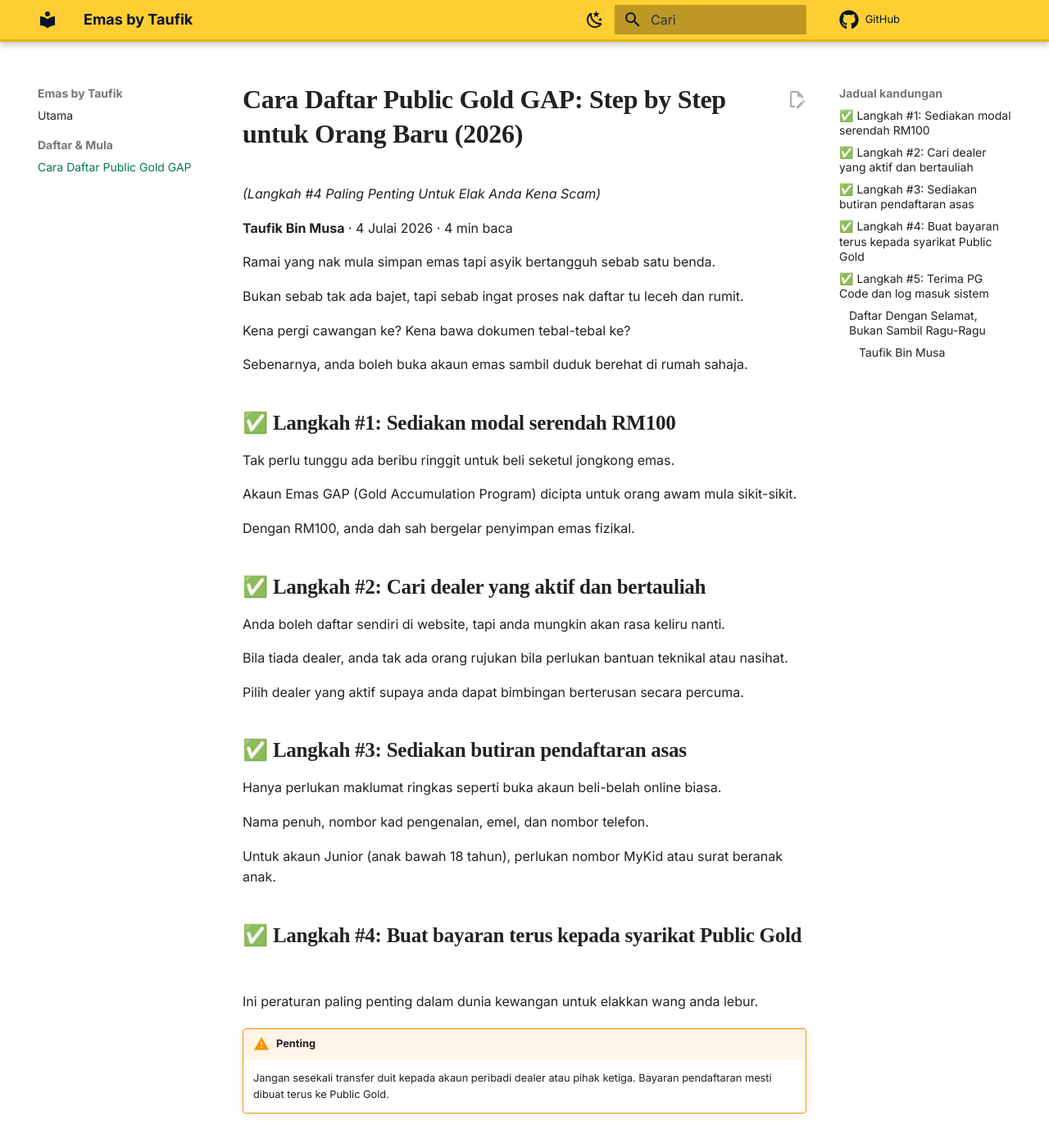
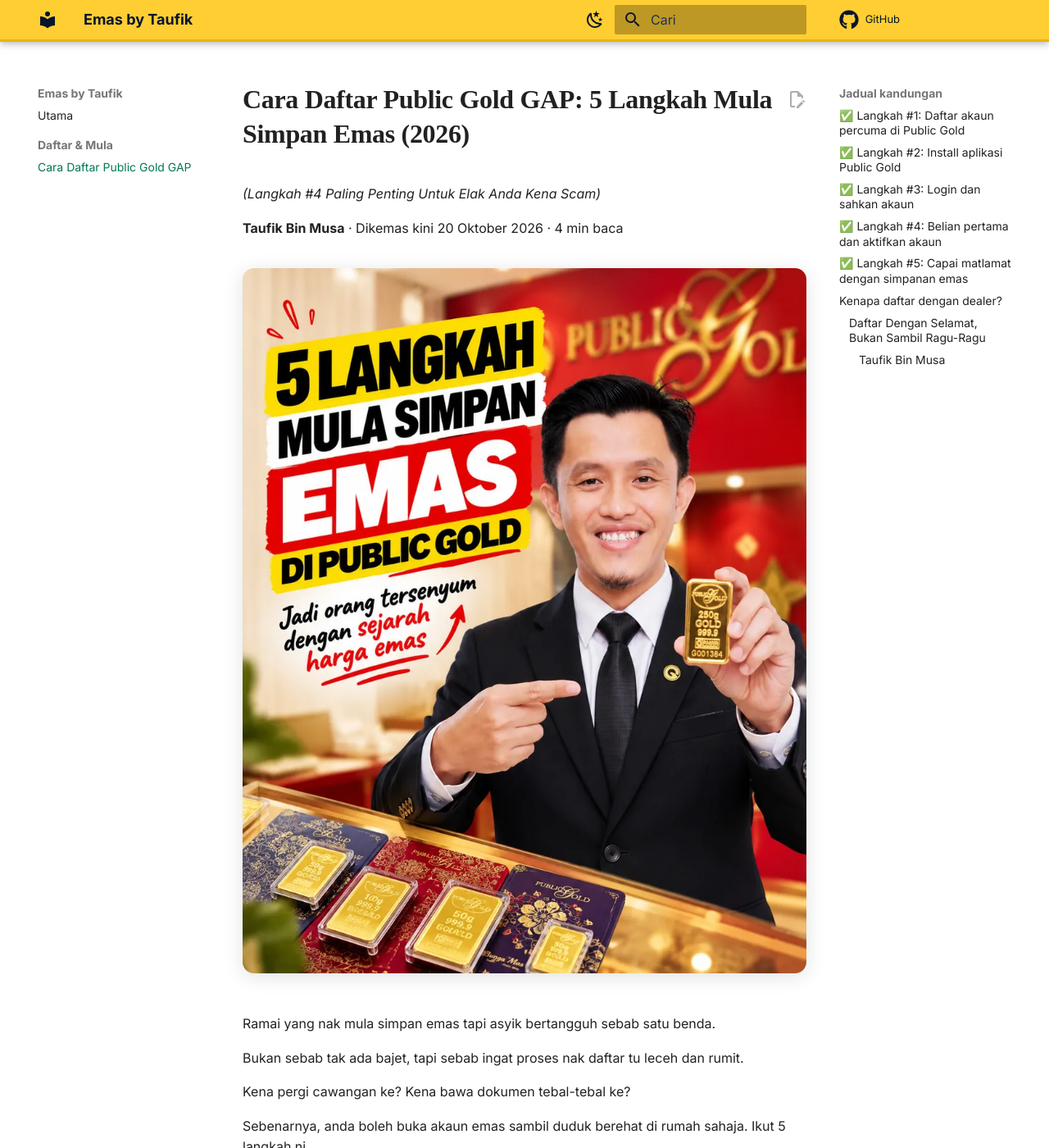
Before and after one commit to taufikmusa/emas, an MkDocs documentation site: the page built from docs/artikel/cara-daftar-public-gold-gap-2026.md, in a window 1280 px wide and 1400 px high. Shown: the whole window at 82% size. Built offline with MkDocs 1.6.1 and Material for MkDocs 9.7.7, drawn with Linux system fonts in a browser that asks for light colours; comment, search, counter and statistics services are not loaded; some of the changed text lies outside the part shown.

Commit message:
Rework first article around the 5-step images, add OG tags and gold bar favicon (#1)
Claude-Session: https://claude.ai/code/session_01Kg5rzoNKh8hvmsKW8L46De

Co-authored-by: Claude <noreply@anthropic.com>

```diff
--- a/docs/artikel/cara-daftar-public-gold-gap-2026.md
+++ b/docs/artikel/cara-daftar-public-gold-gap-2026.md
@@ -1,17 +1,16 @@
 ---
-title: "Cara Daftar Public Gold GAP: Step by Step untuk Orang Baru (2026)"
-description: Nak mula simpan emas tapi ingat proses daftar leceh? Ini cara daftar Public Gold GAP step by step untuk orang baru, 100% online dan selamat.
+title: "Cara Daftar Public Gold GAP: 5 Langkah Mula Simpan Emas (2026)"
+description: Nak mula simpan emas tapi ingat proses daftar leceh? Ini 5 langkah daftar dan beli emas pertama di Public Gold, 100% online dan selamat.
+image: assets/og.jpg
 ---
 
-# Cara Daftar Public Gold GAP: Step by Step untuk Orang Baru (2026)
+# Cara Daftar Public Gold GAP: 5 Langkah Mula Simpan Emas (2026)
 
 *(Langkah #4 Paling Penting Untuk Elak Anda Kena Scam)*
 
-**Taufik Bin Musa** · 4 Julai 2026 · 4 min baca
+**Taufik Bin Musa** · Dikemas kini 20 Oktober 2026 · 4 min baca
 
-<!-- Gambar utama: letak fail dalam docs/assets/ lepas tu aktifkan baris bawah
-![Cara daftar Public Gold GAP](../assets/cara-daftar-public-gold-gap-2026.webp)
--->
+![5 langkah mula simpan emas di Public Gold](../assets/5-langkah-cover.webp){ .step-img width="900" height="1125" }
 
 Ramai yang nak mula simpan emas tapi asyik bertangguh sebab satu benda.
 
@@ -19,50 +18,66 @@ Bukan sebab tak ada bajet, tapi sebab ingat proses nak daftar tu leceh dan rumit
 
 Kena pergi cawangan ke? Kena bawa dokumen tebal-tebal ke?
 
-Sebenarnya, anda boleh buka akaun emas sambil duduk berehat di rumah sahaja.
+Sebenarnya, anda boleh buka akaun emas sambil duduk berehat di rumah sahaja. Ikut 5 langkah ni.
 
-## ✅ Langkah #1: Sediakan modal serendah RM100
+## ✅ Langkah #1: Daftar akaun percuma di Public Gold
 
-Tak perlu tunggu ada beribu ringgit untuk beli seketul jongkong emas.
+Akaun Emas GAP (Gold Accumulation Program) dicipta untuk orang awam mula sikit-sikit. Pendaftaran akaun percuma.
 
-Akaun Emas GAP (Gold Accumulation Program) dicipta untuk orang awam mula sikit-sikit.
+Anda hanya perlukan maklumat ringkas seperti buka akaun beli-belah online biasa: nama penuh, nombor kad pengenalan, emel, dan nombor telefon. Untuk akaun Junior (anak bawah 18 tahun), perlukan nombor MyKid atau surat beranak anak.
+
+Semasa mendaftar, pastikan **PGCode Introducer** diisi dengan **PG00359605 (Taufik)**. Dengan itu, anda ada orang rujukan untuk bantuan teknikal dan nasihat, percuma.
+
+![Langkah 1: daftar akaun percuma di Public Gold](../assets/langkah-1-daftar.webp){ .step-img width="900" height="1125" loading="lazy" }
+
+[Daftar Akaun Percuma →](https://publicgold.com.my/index.php?route=account/register&intro_pgcode=PG00359605&is_dealer=1){ .md-button .md-button--primary target="_blank" }
+
+## ✅ Langkah #2: Install aplikasi Public Gold
+
+Download aplikasi rasmi Public Gold di telefon pintar anda. Cari "Public Gold" di **App Store** (iPhone) atau **Google Play** (Android).
+
+![Langkah 2: install aplikasi Public Gold](../assets/langkah-2-install.webp){ .step-img width="900" height="1125" loading="lazy" }
+
+## ✅ Langkah #3: Login dan sahkan akaun
+
+Buka aplikasi dan login guna **nombor kad pengenalan anda (tanpa dash)** sebagai username dan password sementara.
+
+Contoh: `900101141234` (tanpa dash).
+
+![Langkah 3: login dan sahkan akaun](../assets/langkah-3-login.webp){ .step-img width="900" height="1125" loading="lazy" }
+
+## ✅ Langkah #4: Belian pertama dan aktifkan akaun
+
+Klik **Top Up** dalam aplikasi untuk buat belian pertama melalui online banking (FPX). Mula serendah **RM100** atau 1 gram, ikut harga emas semasa.
 
 Dengan RM100, anda dah sah bergelar penyimpan emas fizikal.
 
-## ✅ Langkah #2: Cari dealer yang aktif dan bertauliah
+!!! warning "Penting"
+    Buat bayaran melalui aplikasi atau website rasmi Public Gold sahaja. Jangan sesekali transfer duit kepada akaun peribadi dealer atau pihak ketiga. Bayaran mesti dibuat terus ke Public Gold.
 
-Anda boleh daftar sendiri di website, tapi anda mungkin akan rasa keliru nanti.
+![Langkah 4: belian pertama dan aktifkan akaun](../assets/langkah-4-belian-pertama.webp){ .step-img width="900" height="1125" loading="lazy" }
 
-Bila tiada dealer, anda tak ada orang rujukan bila perlukan bantuan teknikal atau nasihat.
+## ✅ Langkah #5: Capai matlamat dengan simpanan emas
 
-Pilih dealer yang aktif supaya anda dapat bimbingan berterusan secara percuma.
+Gram emas anda bertambah setiap kali buat belian. Dalam aplikasi Public Gold, anda juga boleh jual balik emas, tebus emas fizikal, atau gadai emas secara online.
 
-## ✅ Langkah #3: Sediakan butiran pendaftaran asas
-
-Hanya perlukan maklumat ringkas seperti buka akaun beli-belah online biasa.
-
-Nama penuh, nombor kad pengenalan, emel, dan nombor telefon.
-
-Untuk akaun Junior (anak bawah 18 tahun), perlukan nombor MyKid atau surat beranak anak.
-
-## ✅ Langkah #4: Buat bayaran terus kepada syarikat Public Gold
-
-Ini peraturan paling penting dalam dunia kewangan untuk elakkan wang anda lebur.
-
-!!! warning "Penting"
-    Jangan sesekali transfer duit kepada akaun peribadi dealer atau pihak ketiga. Bayaran pendaftaran mesti dibuat terus ke Public Gold.
-
-## ✅ Langkah #5: Terima PG Code dan log masuk sistem
-
-Selepas pendaftaran dan bayaran berjaya, anda akan terima satu ID unik dipanggil PG Code.
-
-Ini ibarat nombor akaun emas rasmi anda.
-
-Anda dah boleh terus muat turun aplikasi Public Gold, log masuk, dan mula pantau gram anda!
+![Langkah 5: capai matlamat dengan simpanan emas](../assets/langkah-5-matlamat.webp){ .step-img width="900" height="1200" loading="lazy" }
 
 Semudah itu sahaja prosesnya. Semuanya 100% online, selamat dan patuh syariah.
 
 Dari asyik tengok harga emas mencanak naik, lebih baik kunci gram pertama anda hari ini.
+
+## Kenapa daftar dengan dealer?
+
+Dealer berperanan sebagai "hotline" untuk membantu penyimpan emas.
+
+- Boleh contact introducer masing-masing 24 jam sehari, 7 hari seminggu.
+- Tak perlu call Public Gold.
+- Tak perlu pun datang ke branch Public Gold.
+
+![Kenapa daftar dengan dealer](../assets/kenapa-dealer.webp){ .step-img width="900" height="1104" loading="lazy" }
+
+Follow [@taufik.pg](https://www.threads.com/@taufik.pg){ target="_blank" } untuk tip emas terkini.
 
 !!! question "Anda dah bersedia nak mulakan RM100 pertama untuk diri sendiri atau anak-anak?"
 
--- a/docs/stylesheets/extra.css
+++ b/docs/stylesheets/extra.css
@@ -59,3 +59,8 @@
 .cta h3 { margin-top: 0; color: var(--navy); font-family: "Playfair Display", serif; }
 .cta .md-button { background: var(--navy); color: var(--yellow); border-color: var(--navy); }
 .cta .md-button--secondary { background: #fff; color: var(--navy); }
+
+/* Gambar artikel */
+.md-typeset img { border-radius: 14px; }
+.md-typeset .step-img { margin: 1rem 0 1.25rem; box-shadow: 0 4px 24px rgba(7, 21, 43, .12); }
+.md-typeset .abio img { border-radius: 0; }
--- a/mkdocs.yml
+++ b/mkdocs.yml
@@ -8,6 +8,8 @@ copyright: Penafian, website ini dimiliki oleh Taufik, PGCode PG00359605 (Dealer
 
 theme:
   name: material
+  custom_dir: overrides
+  favicon: assets/favicon.svg
   language: ms
   font:
     text: Inter
--- /dev/null
+++ b/overrides/main.html
@@ -0,0 +1,21 @@
+{% extends "base.html" %}
+
+{% block extrahead %}
+  {% set title = page.title ~ " | " ~ config.site_name if page and page.title and not page.is_homepage else config.site_name %}
+  {% set desc = page.meta.description if page and page.meta and page.meta.description else config.site_description %}
+  {% set img = page.meta.image if page and page.meta and page.meta.image else "assets/og.jpg" %}
+  <link rel="apple-touch-icon" href="{{ config.site_url }}assets/favicon-180.png">
+  <meta property="og:type" content="article">
+  <meta property="og:locale" content="ms_MY">
+  <meta property="og:site_name" content="{{ config.site_name }}">
+  <meta property="og:title" content="{{ title }}">
+  <meta property="og:description" content="{{ desc }}">
+  <meta property="og:url" content="{{ page.canonical_url }}">
+  <meta property="og:image" content="{{ config.site_url }}{{ img }}">
+  <meta property="og:image:width" content="1200">
+  <meta property="og:image:height" content="630">
+  <meta name="twitter:card" content="summary_large_image">
+  <meta name="twitter:title" content="{{ title }}">
+  <meta name="twitter:description" content="{{ desc }}">
+  <meta name="twitter:image" content="{{ config.site_url }}{{ img }}">
+{% endblock %}
```
Also changed, not shown: docs/index.md (+2 -0 lines), docs/assets/5-langkah-cover.webp (added), docs/assets/favicon-180.png (added), docs/assets/favicon.png (added), docs/assets/favicon.svg (added), docs/assets/kenapa-dealer.webp (added), docs/assets/langkah-1-daftar.webp (added), docs/assets/langkah-2-install.webp (added), docs/assets/langkah-3-login.webp (added), docs/assets/langkah-4-belian-pertama.webp (added), docs/assets/langkah-5-matlamat.webp (added), docs/assets/og.jpg (added).
